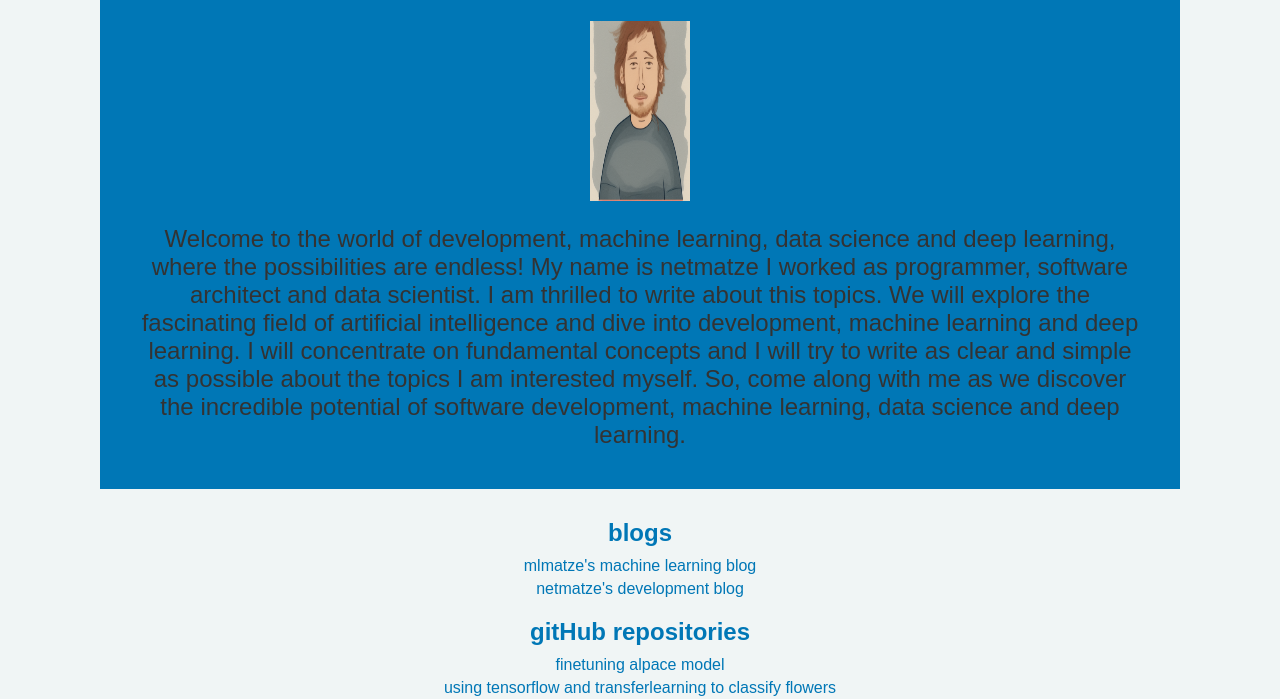
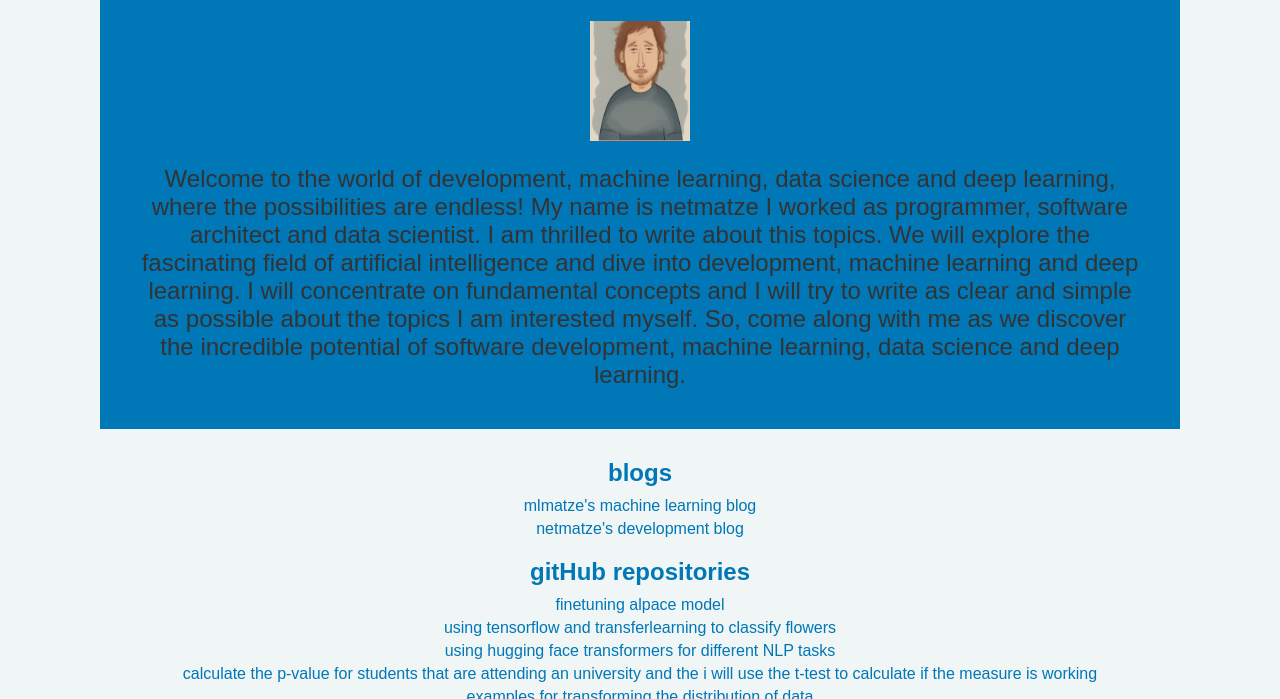
Before and after one commit to netmatze/netmatze.github.io, a plain HTML site: page index.html in a window 1280 px wide. Shown: the part 93-792 px from the top of the page. Drawn offline with Linux system fonts and the light colour scheme.

Commit message:
Update index.html

```diff
--- a/index.html
+++ b/index.html
@@ -7,7 +7,7 @@
   <body>
     <div id="intro-block">
       <h1>blog's and github repositories</h1>
-      <img src="stable_diffusion_image_of_me.png" width=100 height=180 alt="mlmatze" id="profile-pic">
+      <img src="stable_diffusion_image_of_me.png" width=100 height=120 alt="mlmatze" id="profile-pic">
       <p>Welcome to the world of development, machine learning, data science and deep learning, where the possibilities are endless! My name is netmatze I worked as programmer, software architect and data scientist. I am thrilled to write about this topics. We will explore the fascinating field of artificial intelligence and dive into development, machine learning and deep learning. I will concentrate on fundamental concepts and I will try to write as clear and simple as possible about the topics I am interested myself. So, come along with me as we discover the incredible potential of software development, machine learning, data science and deep learning.</p>
     </div>
     <div id="blog-links">
```
